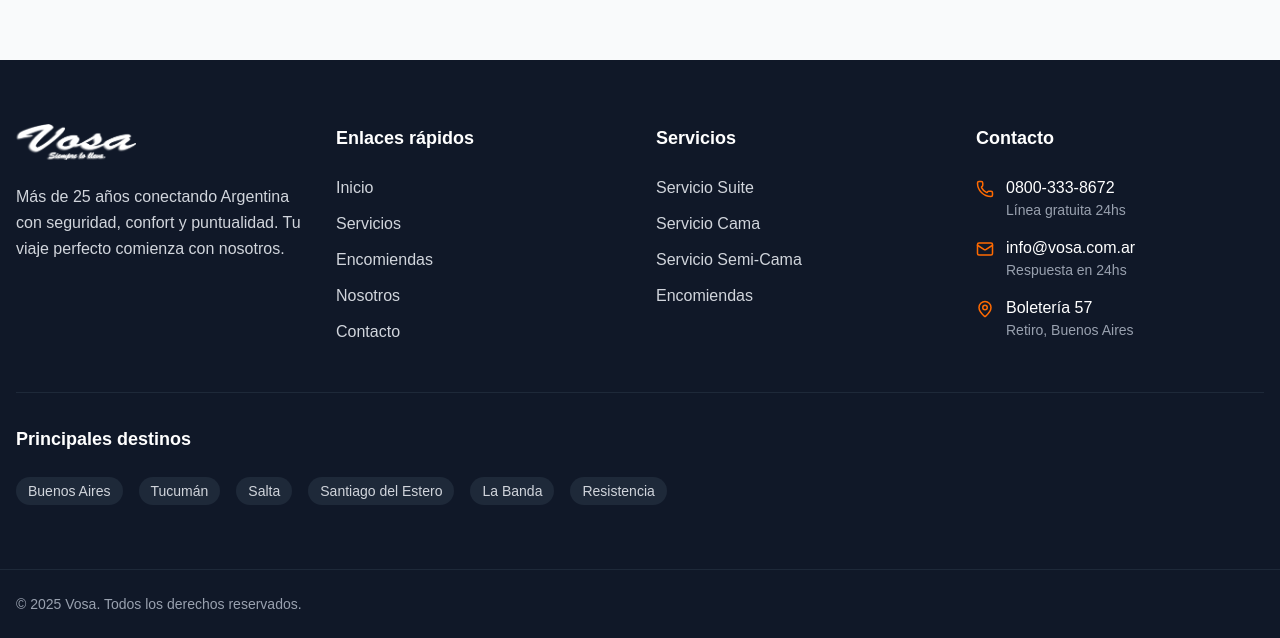
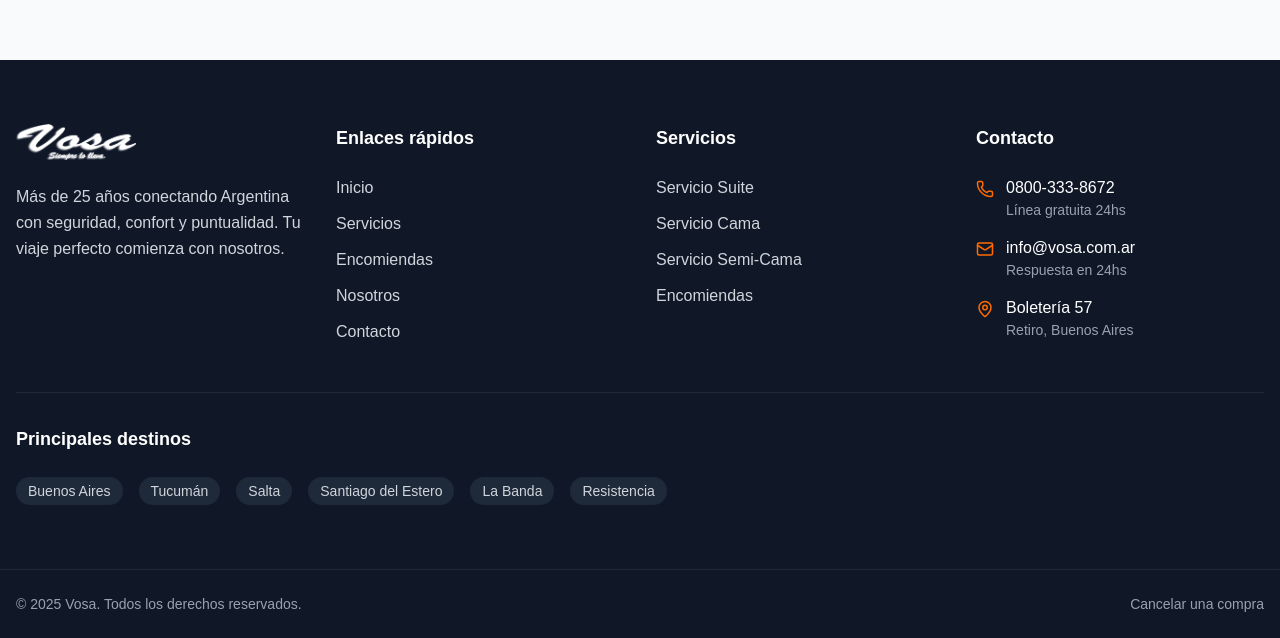
Before and after one commit to sistemas-vosa/web, a Next.js app: page / in a window 1280 px wide. Shown: the part 10399-11037 px from the top of the page. Built offline with nearby package versions, Linux system fonts and the light colour scheme.

Commit message:
add link cancel order

```diff
--- a/src/app/ui/Footer.tsx
+++ b/src/app/ui/Footer.tsx
@@ -168,6 +168,11 @@ export default function Footer() {
                             </a>
                         </div>
                          */}
+                        <div className="flex gap-6 text-sm">
+                            <a href="https://ecommerce.centraldepasajes.com.ar/login.aspx?agencia=C22TQeAa5%2bQ%2bOA6kFwavSXDleWuYm6XQjH9s3%2f3J%2bNI%3d&page=devol" target="_blank" rel="noopener noreferrer" className="text-gray-400 hover:text-orange-400 transition-colors">
+                                Cancelar una compra
+                            </a>
+                        </div>
                     </div>
                 </div>
             </div>
```
